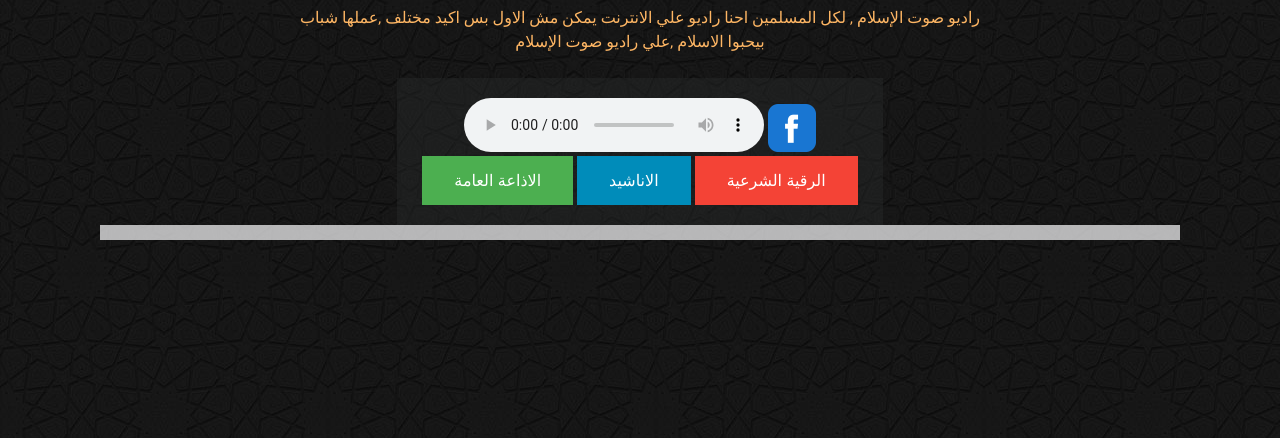
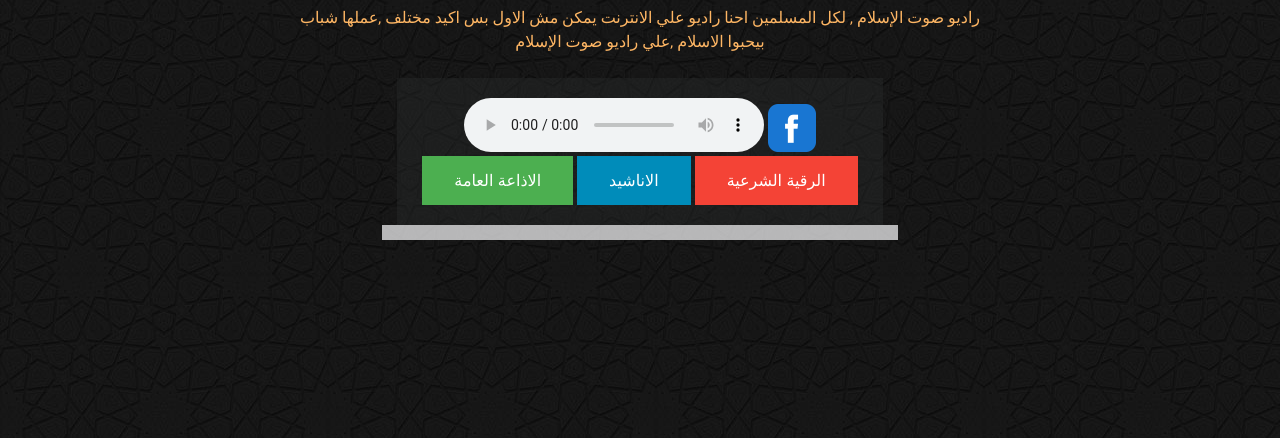
Before and after one commit to eng-salem/mnhg, a PHP site: page / in a window 1280 px wide. Shown: the part 294-732 px from the top of the page. Run offline with PHP 8.4, Linux system fonts and the light colour scheme; some libraries are stand-ins or nearby versions.

Commit message:
Update style.css

```diff
--- a/css/style.css
+++ b/css/style.css
@@ -147,7 +147,8 @@ padding: 15px 15px 0px;
 letter-spacing:1.6px;
 line-height:22px;
     background: #f5f6f7b8;
-
+margin: 0 auto;
+width: 45%;
 }
 .footer p {
 font-size: 16px;
```
